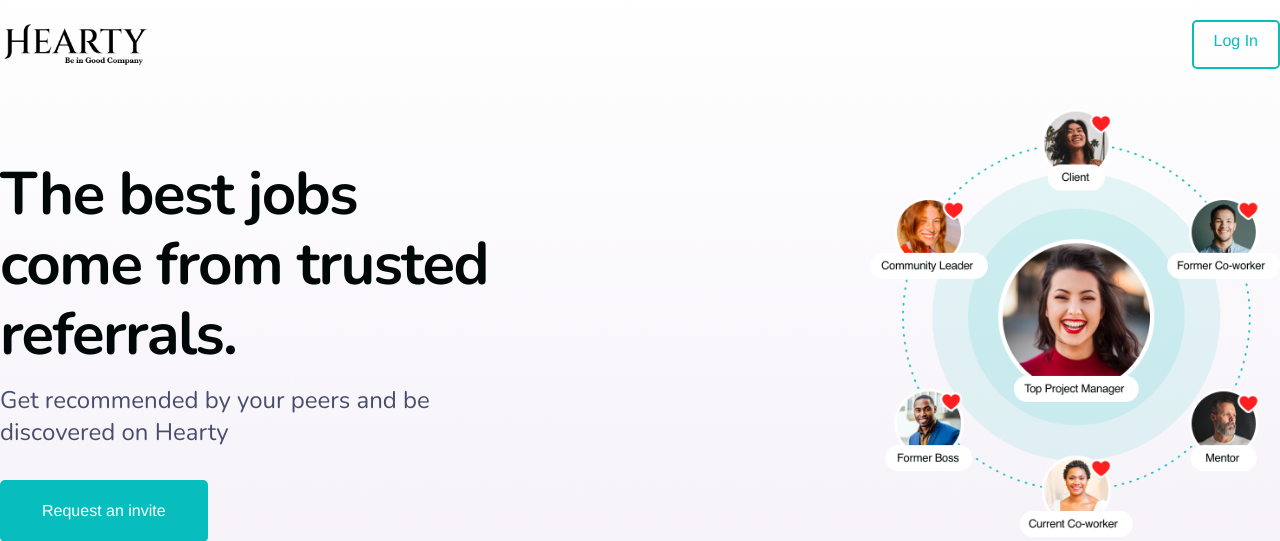
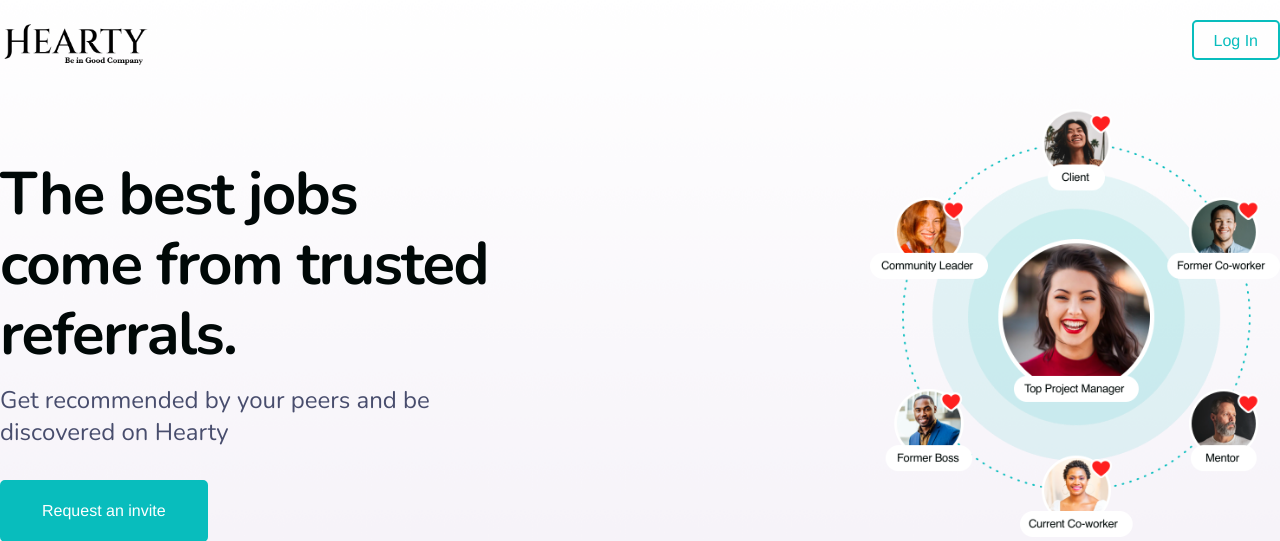
Before and after one commit to Referin/marketingsite, a PHP site: page / in a window 1280 px wide. Shown: the top 541 px of the page. Run offline with PHP 8.4, Linux system fonts and the light colour scheme; some libraries are stand-ins or nearby versions.

Commit message:
fixing button

```diff
--- a/style.css
+++ b/style.css
@@ -35,6 +35,10 @@ nav img {
     .container {
         padding:0px 20px;
     }
+}
+
+.top nav a {
+    height:2.5em;
 }
 
 
```
